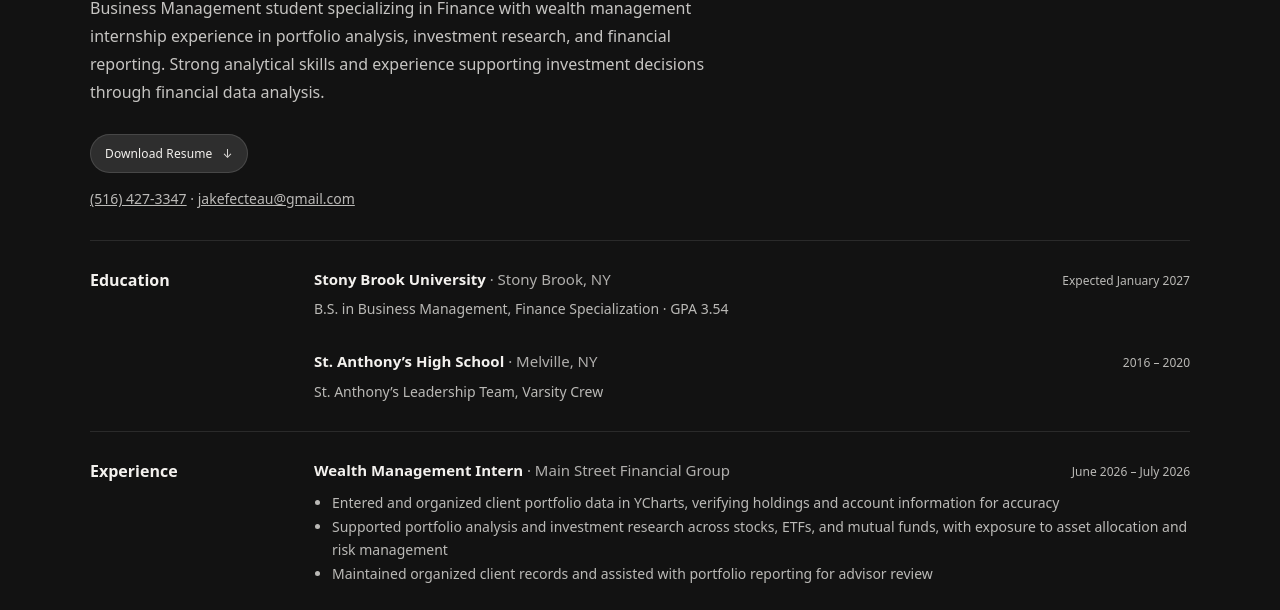
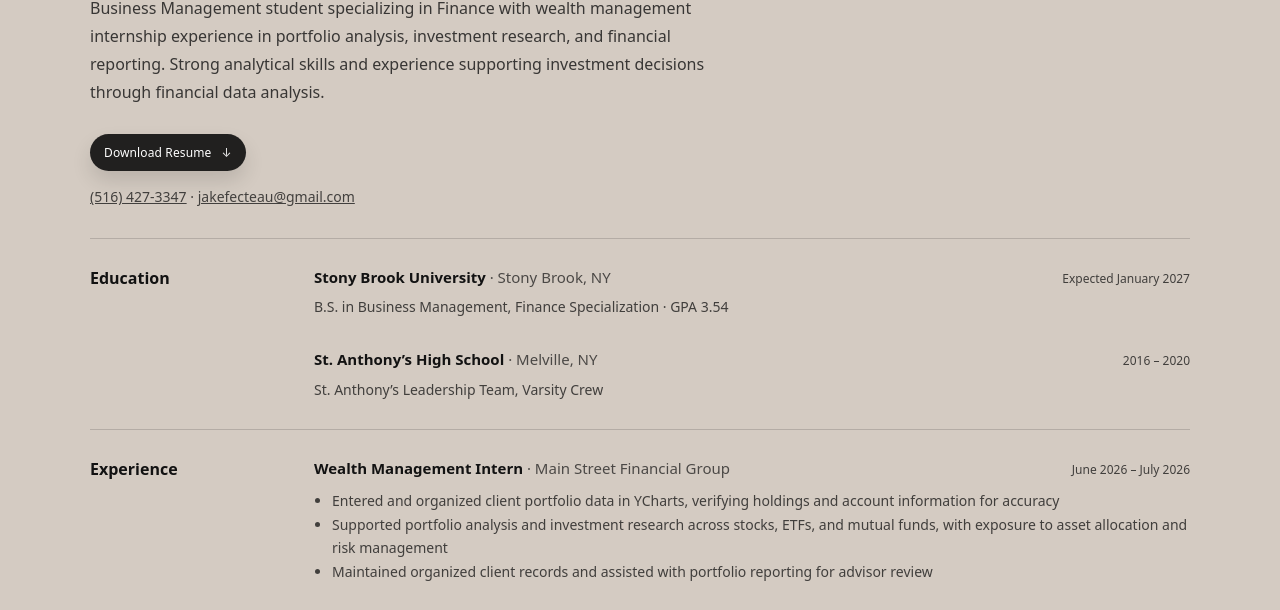
Before and after one commit to jakefecteau/Website, a plain HTML site: page resume/index.html in a window 1280 px wide. Shown: the part 190-800 px from the top of the page. Drawn offline with Linux system fonts and the light colour scheme.

Commit message:
Match resume page colors to the home page
Co-Authored-By: Claude Sonnet 5.5 <noreply@anthropic.com>
Claude-Session: https://claude.ai/code/session_01RthEjHiFT2oDLWEyKq94hF

```diff
--- a/resume/index.html
+++ b/resume/index.html
@@ -8,7 +8,7 @@
   <link rel="stylesheet" href="/styles.css" />
 </head>
 
-<body class="case">
+<body class="case warm">
 
   <header class="site-header">
     <div class="wrap site-nav">
@@ -25,7 +25,7 @@
     <h1>Resume</h1>
     <p class="resume-summary">Business Management student specializing in Finance with wealth management internship experience in portfolio analysis, investment research, and financial reporting. Strong analytical skills and experience supporting investment decisions through financial data analysis.</p>
     <div class="hero-actions resume-actions">
-      <a class="pill pill-light" href="/Jacob-Fecteau-Resume.pdf" download>Download Resume<span class="arrow">↓</span></a>
+      <a class="pill" href="/Jacob-Fecteau-Resume.pdf" download>Download Resume<span class="arrow">↓</span></a>
     </div>
     <p class="resume-contact"><a href="tel:+15164273347">(516) 427-3347</a> · <a href="mailto:jakefecteau@gmail.com">jakefecteau@gmail.com</a></p>
 
--- a/styles.css
+++ b/styles.css
@@ -232,6 +232,14 @@ body.case{ display:flex; flex-direction:column; min-height:100vh; height:auto; }
 .entry ul{ margin:8px 0 0; padding-left:18px; }
 .chips{ display:flex; flex-wrap:wrap; gap:10px; margin:0; padding:0; list-style:none; }
 .chips li{ padding:8px 13px; border-radius:999px; font-size:12px; background:rgba(255,255,255,.07); border:1px solid rgba(255,255,255,.1); }
+/* warm theme, matching the home page */
+body.warm{ background:var(--bg-warm); color:var(--ink); }
+.warm .resume-section{ border-top-color:rgba(18,18,18,.16); }
+.warm .entry p, .warm .entry li{ color:rgba(18,18,18,.76); }
+.warm .chips li{ background:var(--light); border-color:rgba(18,18,18,.1); }
+.case.warm a.pill{ color:#fff; }
+.warm .site-header a{ color:var(--light); }
+
 .contact-detail{ margin-top:28px; font-size:14px; line-height:1.9; opacity:.75; }
 
 /* ---------- COLLECTIONS (requires .wrap.collections-grid in HTML) ---------- */
```
